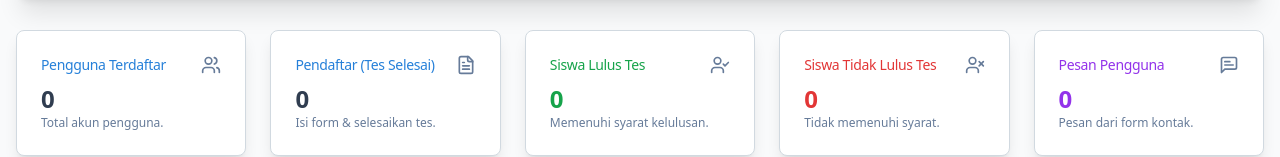
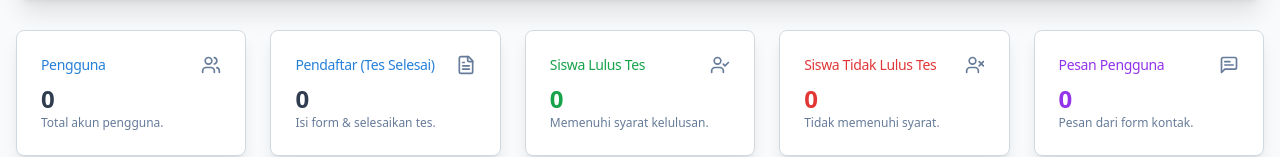
Before and after one commit to vjdevelopervj/ppbd-smp-makarya, a Next.js app: page /admin/dashboard in a window 1280 px wide. Shown: the part 250-407 px from the top of the page. Built offline with nearby package versions, Linux system fonts and the light colour scheme; sample sign-in values are in the browser's storage.

Commit message:
ubah nama pengguna terdaftar menjadi pengguna saja

```diff
--- a/src/app/admin/dashboard/page.tsx
+++ b/src/app/admin/dashboard/page.tsx
@@ -492,7 +492,7 @@ export default function AdminDashboardPage() {
         <Card
           className="shadow-lg hover:shadow-xl transition-shadow cursor-pointer"
           onClick={() => handleCardClick(
-            "Detail Pengguna Terdaftar",
+            "Detail Pengguna",
             detailedRegisteredUsers,
             'users',
             'registeredUsers'
@@ -500,7 +500,7 @@ export default function AdminDashboardPage() {
         >
           <CardHeader className="flex flex-row items-center justify-between space-y-0 pb-2">
             <CardTitle className="text-sm font-medium text-primary">
-              Pengguna Terdaftar
+              Pengguna
             </CardTitle>
             <Users className="h-5 w-5 text-muted-foreground" />
           </CardHeader>
```
